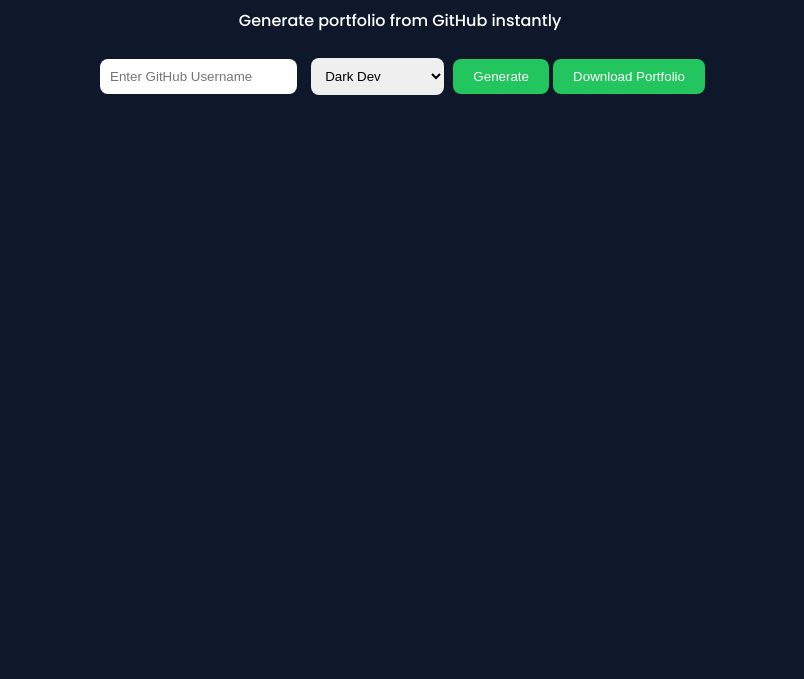
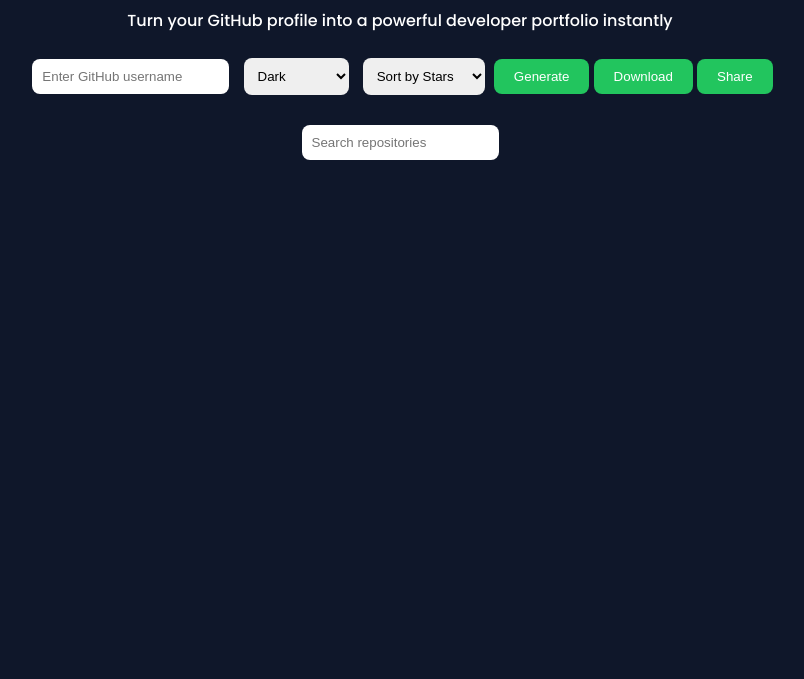
Before and after one commit to somansinghal/RepoFolio-AI, a plain HTML site: page index.html in a window 1280 px wide. Shown: the part 121-800 px from the top of the page, without its empty margins (240-1044 px from the left). Drawn offline with nearby package versions, Linux system fonts and the light colour scheme.

Commit message:
Update index.html with improved UI elements

```diff
--- a/index.html
+++ b/index.html
@@ -11,35 +11,43 @@
 <link rel="stylesheet" href="style.css">
 <link rel="stylesheet" href="themes.css">
 
+<script src="https://cdn.jsdelivr.net/npm/chart.js"></script>
+
 <link href="https://fonts.googleapis.com/css2?family=Poppins:wght@300;500;700&display=swap" rel="stylesheet">
 
 </head>
 
 <body class="dark">
 
-<header>
-
 <h1>RepoFolio AI</h1>
-<p>Generate portfolio from GitHub instantly</p>
-
-</header>
+<p>Turn your GitHub profile into a powerful developer portfolio instantly</p>
 
 <div class="controls">
 
-<input id="username" placeholder="Enter GitHub Username">
+<input id="username" placeholder="Enter GitHub username">
 
 <select id="themeSelect">
-<option value="dark">Dark Dev</option>
-<option value="glass">Glassmorphism</option>
+<option value="dark">Dark</option>
+<option value="glass">Glass</option>
 <option value="cyber">Cyberpunk</option>
 <option value="minimal">Minimal</option>
-<option value="gradient">Gradient Pro</option>
+<option value="gradient">Gradient</option>
+</select>
+
+<select id="sortRepos">
+<option value="stars">Sort by Stars</option>
+<option value="name">Sort by Name</option>
 </select>
 
 <button onclick="generatePortfolio()">Generate</button>
-<button onclick="downloadPortfolio()">Download Portfolio</button>
+<button onclick="downloadPortfolio()">Download</button>
+<button onclick="sharePortfolio()">Share</button>
 
 </div>
+
+<input id="repoSearch" placeholder="Search repositories" onkeyup="filterRepos()">
+
+<div id="loader" class="loader"></div>
 
 <div id="portfolio"></div>
 
```
